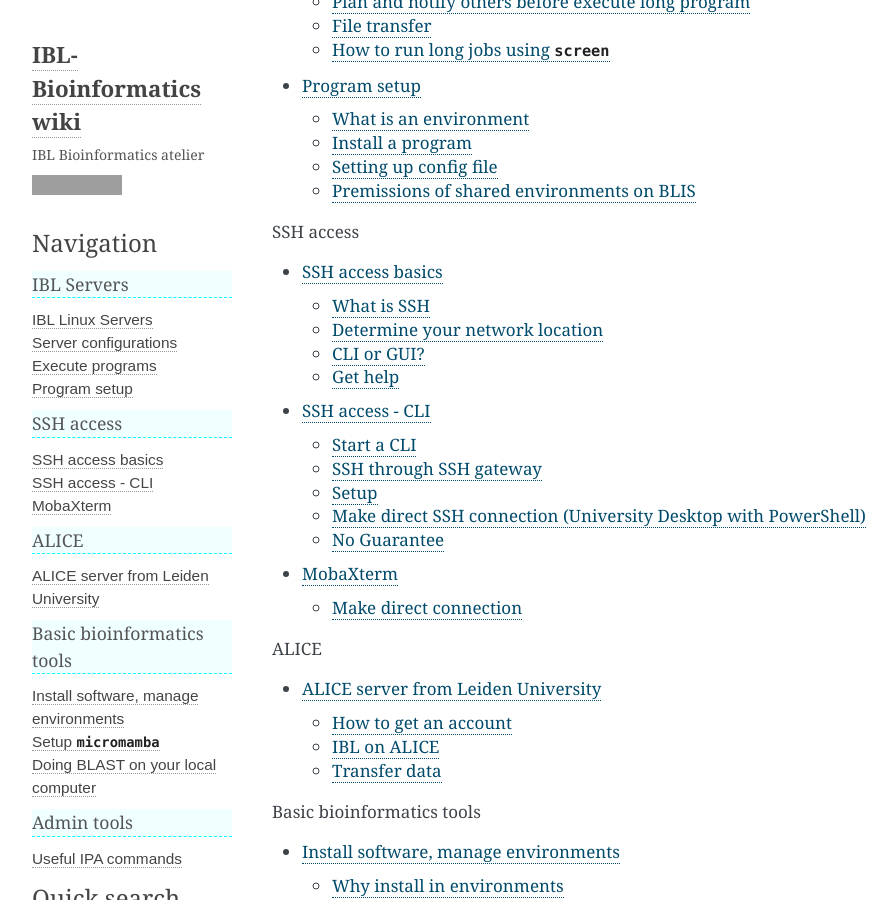
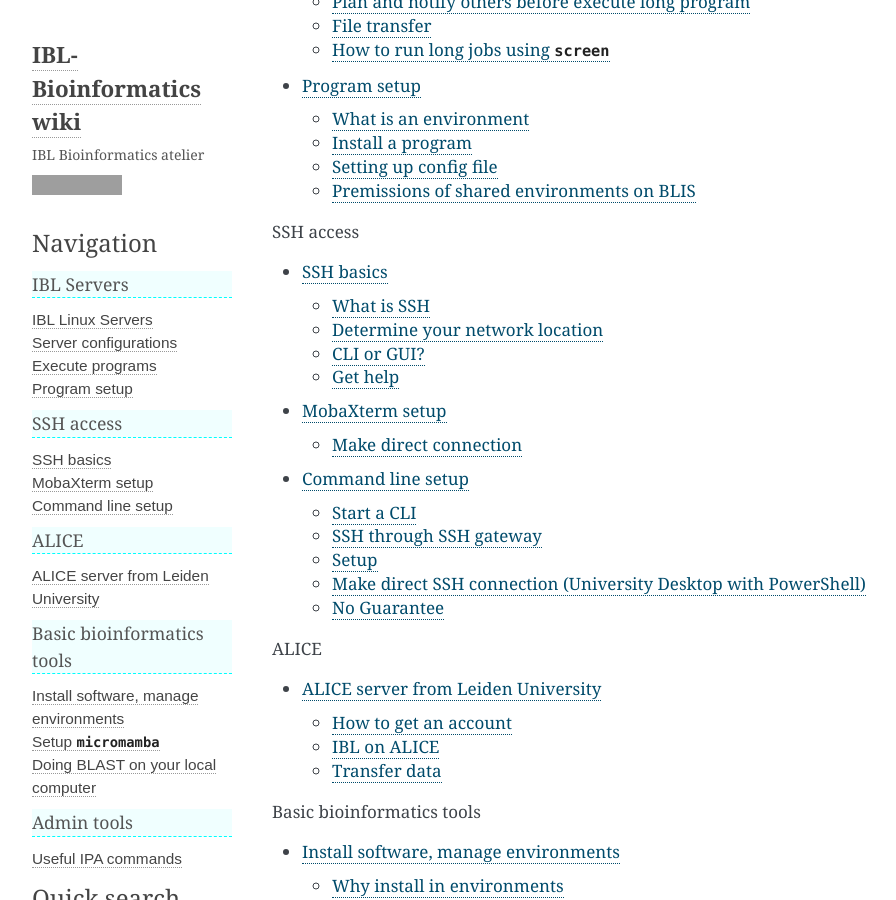
Before and after one commit to IBL-bioinfo/IBL-bioinformatics-wiki, a Sphinx documentation site: the page built from docs/source/index.md, in a window 1280 px wide and 900 px high, scrolled down 802 px, cut to the strip 0-900 px from the top of the window. Shown: the whole strip, without its empty margins (148-1044 px from the left). Built offline with Sphinx 7.4.7, drawn with Linux system fonts in a browser that asks for light colours; grey boxes are pictures that could not be loaded.

Commit message:
Refactor SSH access documentation titles for clarity and consistency

````diff
--- a/docs/source/index.md
+++ b/docs/source/index.md
@@ -23,8 +23,8 @@
 maxdepth: 2
 ---
 ssh access/ssh access.md
+ssh access/ssh access mobaxterm.md
 ssh access/ssh access command line.md
-ssh access/ssh access mobaxterm.md
 ```
 
 ```{toctree}
--- a/docs/source/ssh access/ssh access command line.md
+++ b/docs/source/ssh access/ssh access command line.md
@@ -1,4 +1,4 @@
-# SSH access - CLI
+# Command line setup
 
 *By C.Du [@snail123815](https://github.com/snail123815), Edder Bustos Diaz [@EdderDaniel](https://github.com/EdderDaniel)*
 
--- a/docs/source/ssh access/ssh access mobaxterm.md
+++ b/docs/source/ssh access/ssh access mobaxterm.md
@@ -1,4 +1,4 @@
-# MobaXterm
+# MobaXterm setup
 
 MobaXterm
 
--- a/docs/source/ssh access/ssh access.md
+++ b/docs/source/ssh access/ssh access.md
@@ -1,4 +1,4 @@
-# SSH access basics
+# SSH basics
 
 *By C.Du [@snail123815](https://github.com/snail123815), Edder Bustos Diaz [@EdderDaniel](https://github.com/EdderDaniel)*
 
````
